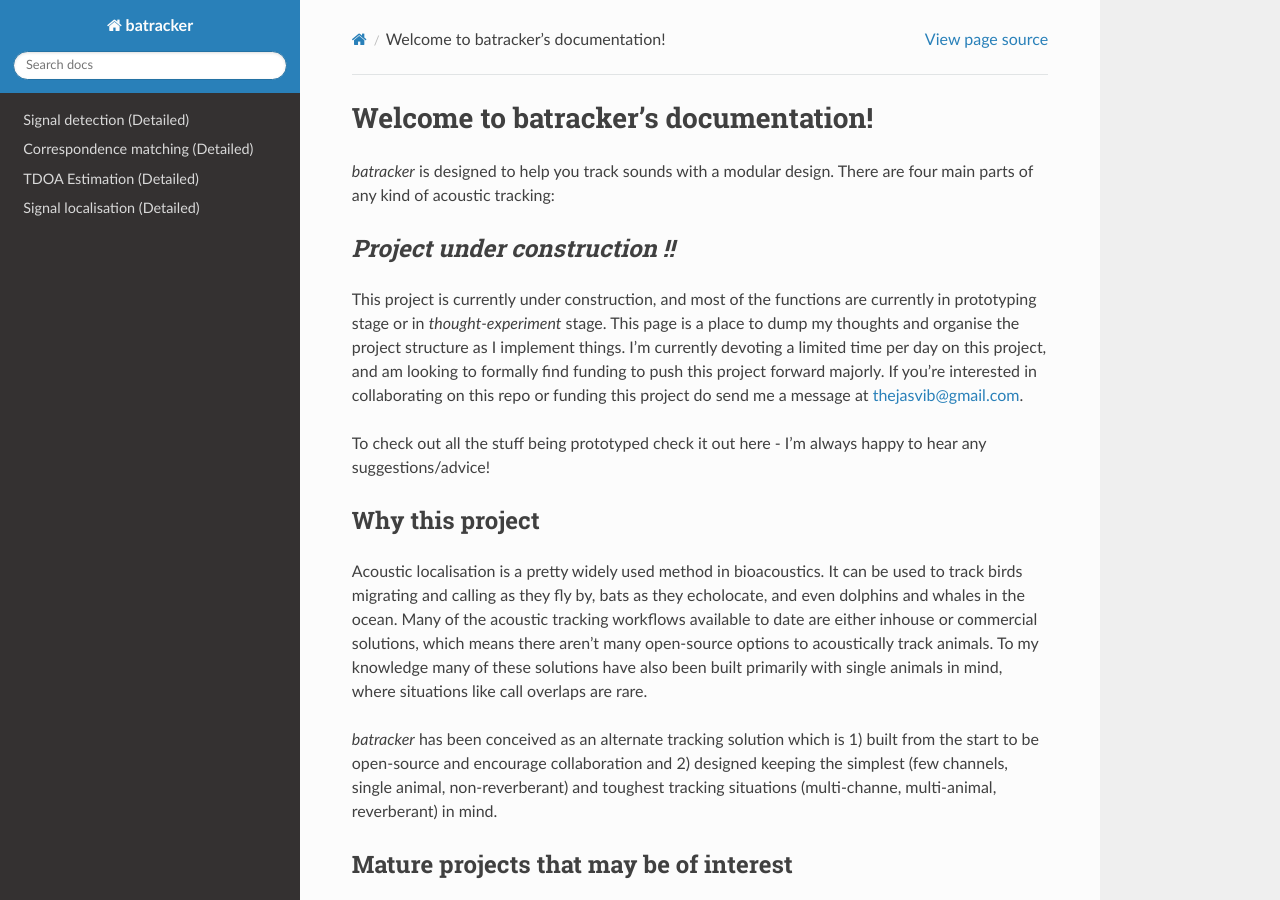
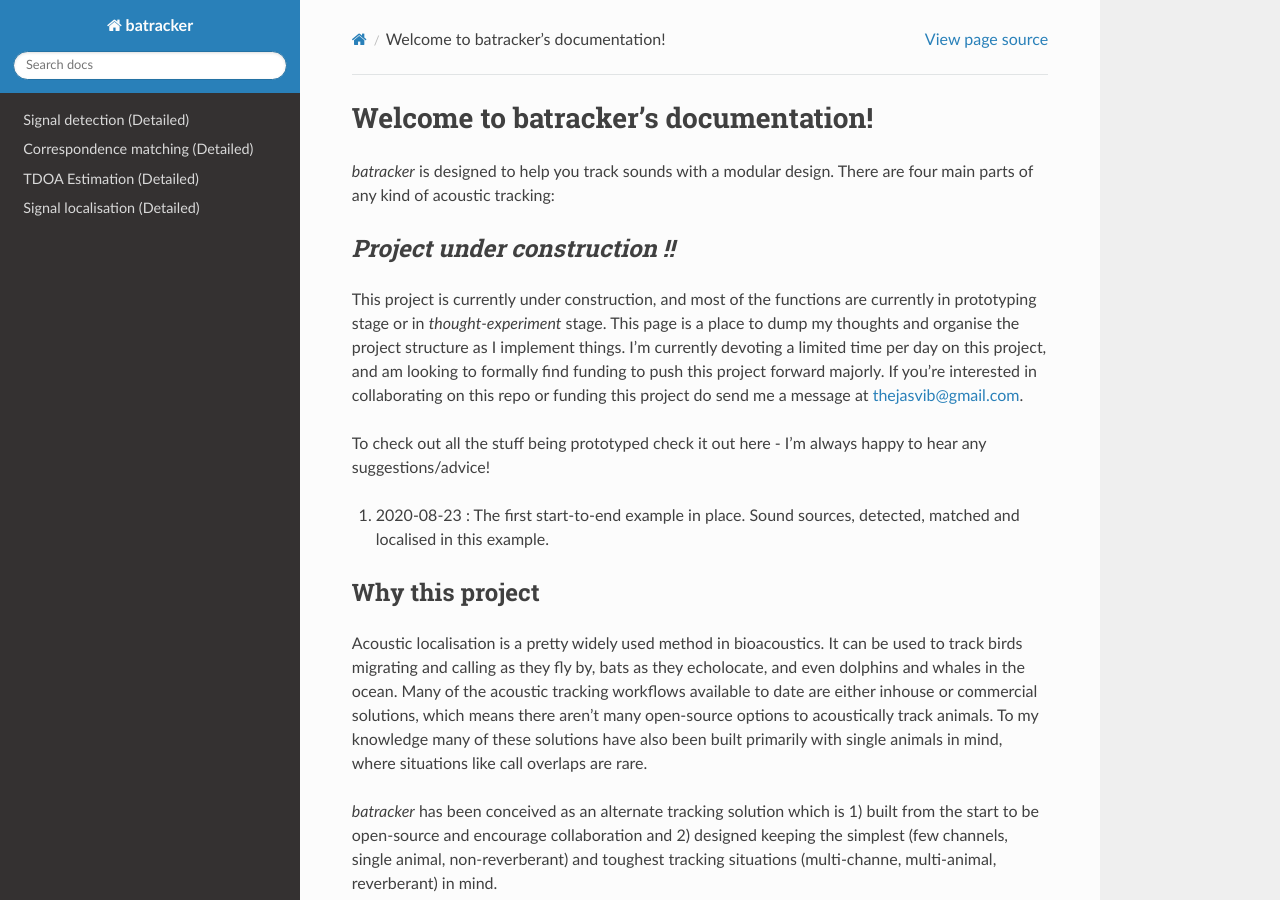
Before and after one commit to thejasvibr/batracker, a Sphinx documentation site: the page built from docs/source/index.rst, in a window 1280 px wide and 900 px high. Built offline with Sphinx 7.4.7 and the Read the Docs theme 2.0.0, drawn with Linux system fonts in a browser that asks for light colours; pages that are not in the unit, such as notebooks, are missing from menus.

Commit message:
update start to end example with an array geom that's not v symmetric

```diff
--- a/docs/source/index.rst
+++ b/docs/source/index.rst
@@ -20,6 +20,8 @@ on this project, and am looking to formally find funding to push this project fo
 in collaborating on this repo or funding this project do send me a message at thejasvib@gmail.com.
 
 To check out all the stuff being prototyped check it out here - I'm always happy to hear any suggestions/advice!
+
+#. 2020-08-23 : The first start-to-end example in place. Sound sources, detected, matched and localised in this example.
 
 .. toctree::
         :maxdepth:4
--- a/docs/source/other_rst/signal_localication.rst
+++ b/docs/source/other_rst/signal_localication.rst
@@ -48,3 +48,6 @@ signal localisation API
 
 .. automodule:: batracker.localisation.schau_robinson_1987
    :members:
+
+.. automodule:: batracker.localisation.friedlander_1987
+   :members:
```
Also changed, not shown: 1 other file.
